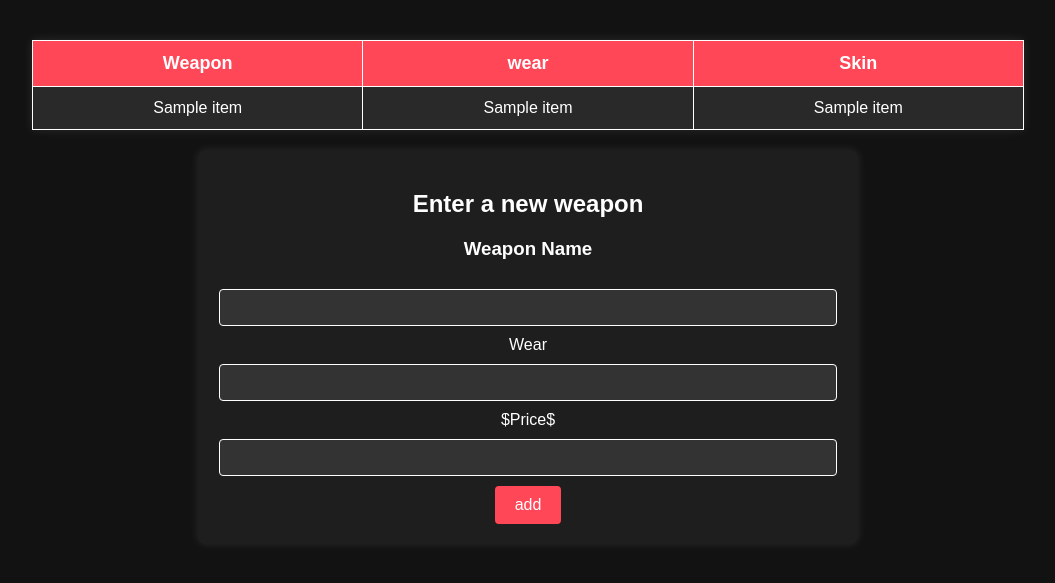
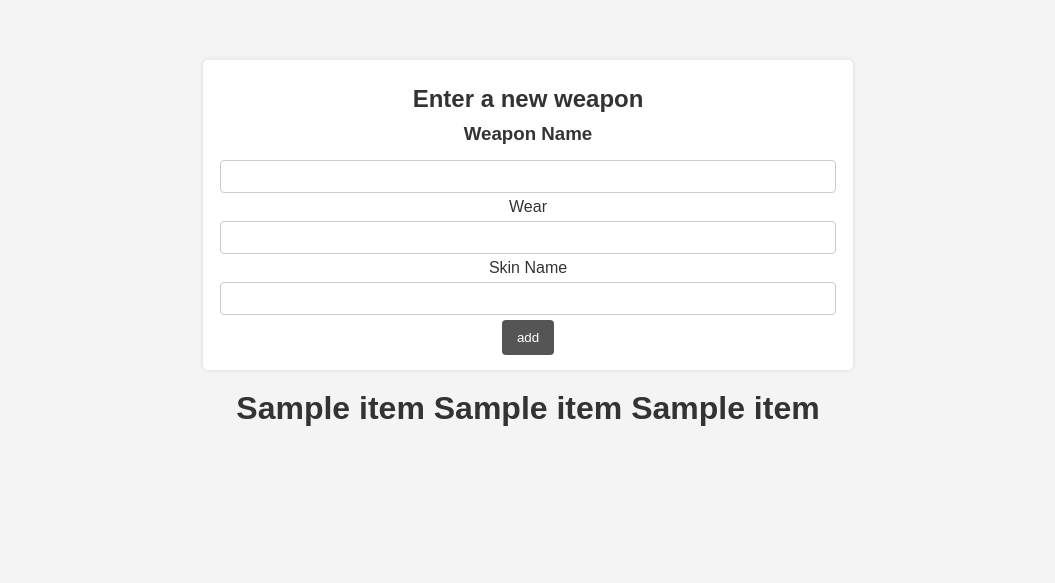
Before and after one commit to bblackie/rc-y12-qh-app, a Flask app: template templates/contents.html in a window 1280 px wide. Shown: the top 583 px of the page, without its empty margins (112-1167 px from the left). Run offline with Flask 3, Linux system fonts and the light colour scheme; the template is opened without the code that fills it: most values are stand-ins (such as "Sample title", 1, 10 or a date in 2020).

Commit message:
got all data to show just need to orginise it

```diff
--- a/static/styles.css
+++ b/static/styles.css
@@ -1,4 +1,75 @@
 body {
+    font-family: Arial, sans-serif;
+    background-color: #f4f4f4;
+    color: #333;
+    text-align: center;
+    margin: 0;
+    padding: 20px;
+}
+
+table {
+    width: 80%;
+    margin: 20px auto;
+    border-collapse: collapse;
+    background-color: #fff;
+    box-shadow: 0px 0px 5px rgba(0, 0, 0, 0.1);
+}
+
+table, th, td {
+    border: 1px solid #ddd;
+}
+
+th, td {
+    padding: 10px;
+    text-align: center;
+}
+
+th {
+    background-color: #555;
+    color: white;
+}
+
+tr:nth-child(even) {
+    background-color: #f9f9f9;
+}
+
+form {
+    width: 50%;
+    margin: 20px auto;
+    padding: 15px;
+    background-color: #fff;
+    box-shadow: 0px 0px 5px rgba(0, 0, 0, 0.1);
+    border-radius: 5px;
+}
+
+input[type="text"] {
+    width: calc(100% - 22px);
+    padding: 8px;
+    margin: 5px 0;
+    border: 1px solid #ccc;
+    border-radius: 4px;
+}
+
+input[type="submit"] {
+    background-color: #555;
+    color: white;
+    padding: 10px 15px;
+    border: none;
+    cursor: pointer;
+    border-radius: 4px;
+}
+
+input[type="submit"]:hover {
+    background-color: #777;
+}
+
+h1, h2, h3 {
+    margin: 10px 0;
+}
+
+
+
+/*body {
     font-family: Arial, sans-serif;
     background-color: #121212;
     color: #ffffff;
--- a/templates/contents.html
+++ b/templates/contents.html
@@ -10,16 +10,17 @@
 <body>
     <table>
         <tr>
-            <th>Weapon</th>
+            <!--<th>Weapon</th>
             <th>wear</th>
             <th>Skin</th>
+        -->
         </tr>
         {% for item in results %}
-        <tr>
+        <!--<tr>
             <td>{{item[4]}}</td>
             <td>{{item[2]}}</td>
             <td>{{item[1]}}</td>
-        </tr>
+        </tr>-->
     </table>
     <form action="/add" method="post">
     <h2>Enter a new weapon</h2>
@@ -27,7 +28,7 @@
     <input type="text" name="Weapon_id">
     </h4>Wear</h4>
     <input type="text" name="Weapon_Wear">
-    </h5>$Price$</h5>
+    </h5>Skin Name</h5>
     <input type="text" name="Skin_Name">
     <input type="submit" value="add">
     </form>
@@ -35,10 +36,10 @@
 </html>
 
 
-<!--{% for item in results %}
+{% for item in results %}
     <h1>{{item[1]}} {{item[2]}} {{item[3]}}</h1>
     {% endfor %}
-
+<!---
         <tr>
             <th>Weapon</th>
             <th>wear</th>
```
Also changed, not shown: cs_weapon.db.
